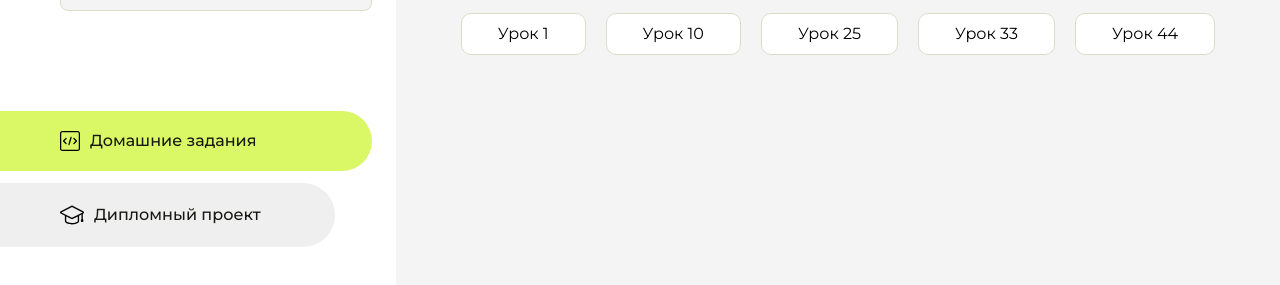
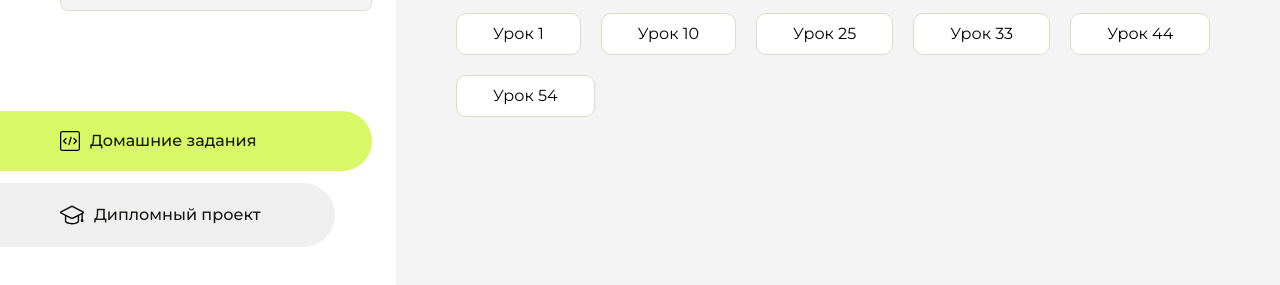
Before and after one commit to check-engine-404/homework, a plain HTML site: page index.html in a window 1280 px wide. Shown: the part 225-510 px from the top of the page. Drawn offline with Linux system fonts and the light colour scheme.

Commit message:
Update index.html

```diff
--- a/index.html
+++ b/index.html
@@ -108,7 +108,10 @@
                          <li class="content__list-item">
                         <a href="lesson-44 Home Work/index.html">Урок 44 </a>
                     </li>
-
+                     </li>
+                         <li class="content__list-item">
+                        <a href="lesson-54/index.html">Урок 54 </a>
+                    </li>
                 </ul>
             </div>
             <div class="content__block hidden" id="diplomBlock">
```
